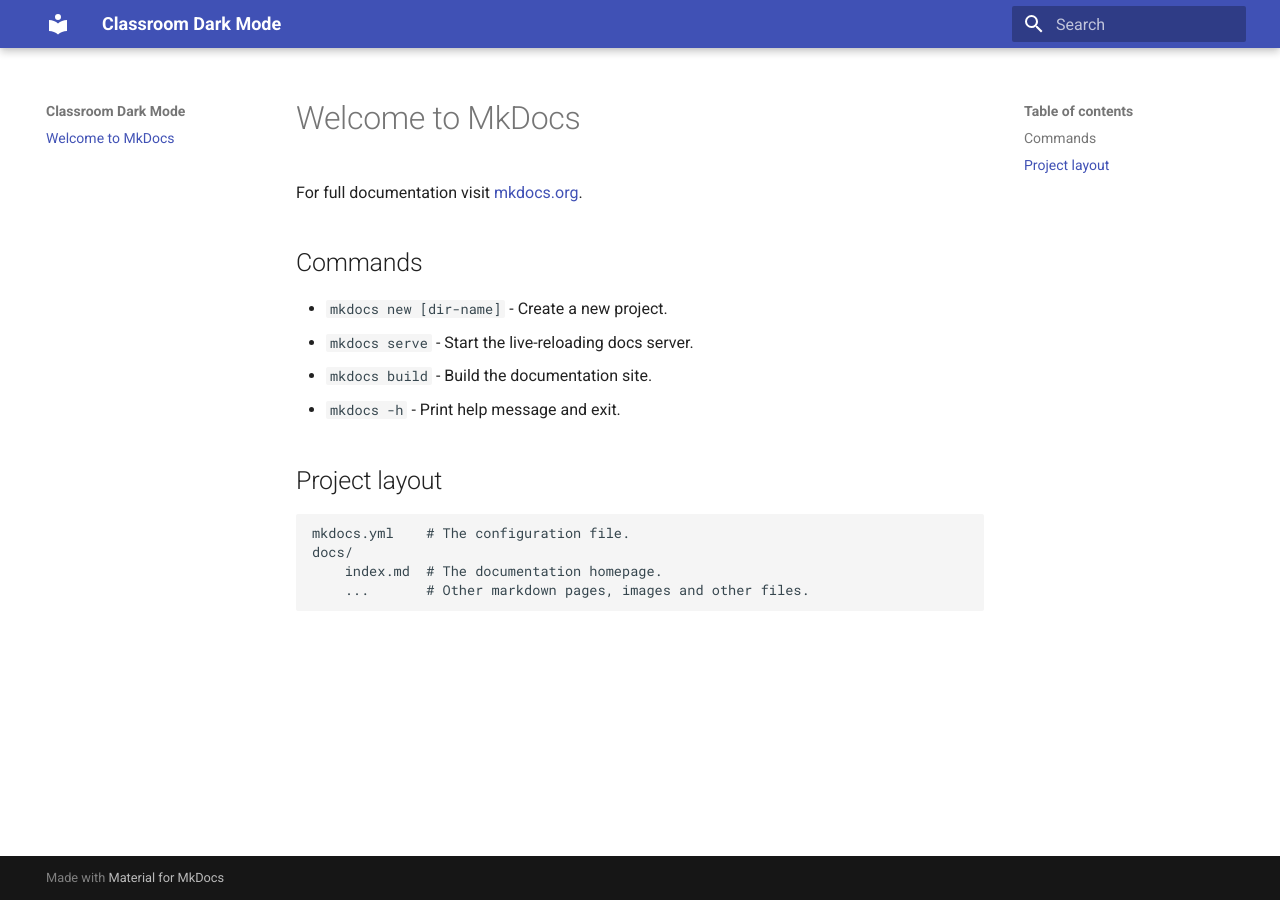
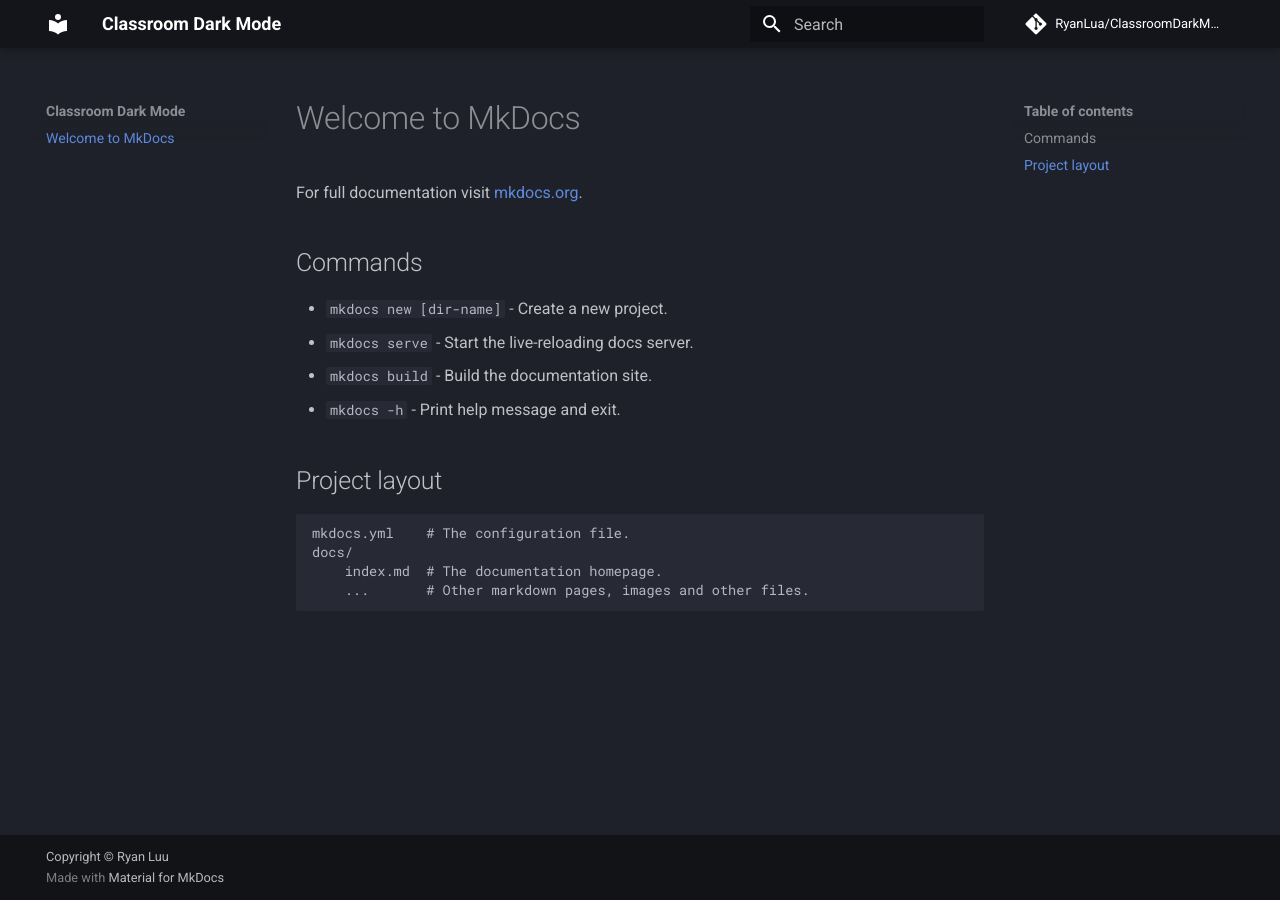
Before and after one commit to RyanLua/ClassroomDarkMode, an MkDocs documentation site: the page built from docs/index.md, in a window 1280 px wide. Built offline with MkDocs 1.6.1 and Material for MkDocs 9.7.7, drawn with Linux system fonts in a browser that asks for light colours; comment, search, counter and statistics services are not loaded.

Commit message:
Configure mkdocs

```diff
--- a/mkdocs.yml
+++ b/mkdocs.yml
@@ -1,4 +1,25 @@
 site_name: Classroom Dark Mode
+site_url: https://classroomdarkmode.ryanluu.dev
+site_author: Ryan Luu
+site_description: Dark mode extension for Google Classroom based on Material 2 guidelines.
+
+repo_name: RyanLua/ClassroomDarkMode
+repo_url: https://github.com/RyanLua/ClassroomDarkMode
+
+copyright: Copyright &copy; Ryan Luu
 
 theme:
   name: material
+
+  palette:
+    scheme: slate
+    primary: black
+    accent: light blue
+
+  features:
+    - content.tooltips
+    - navigation.instant
+    - navigation.instant.progress
+    - navigation.tracking
+    - navigation.top
+    - navigation.footer
```
